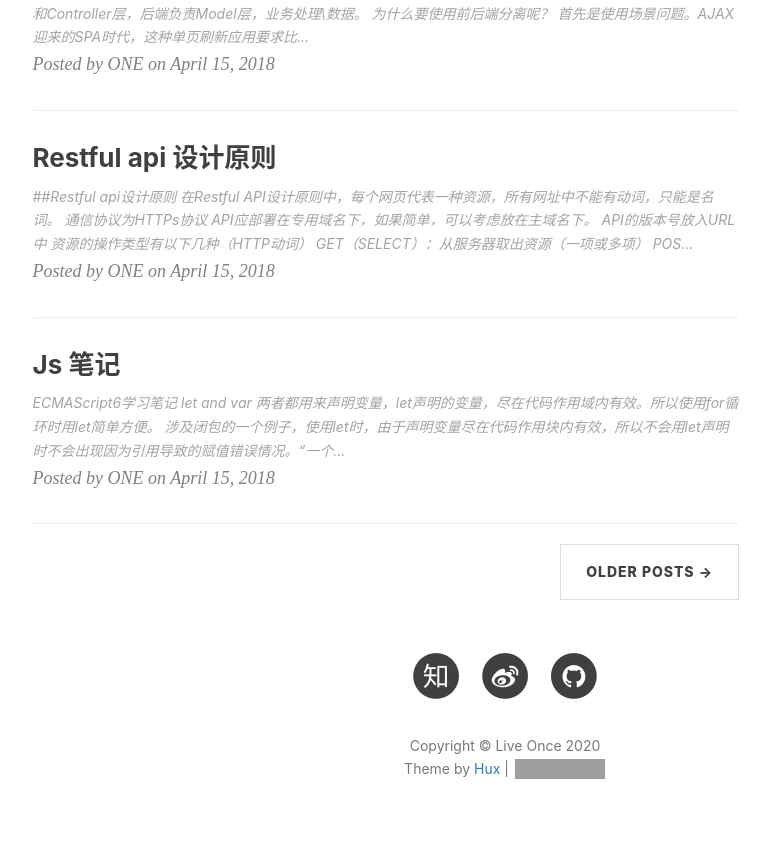
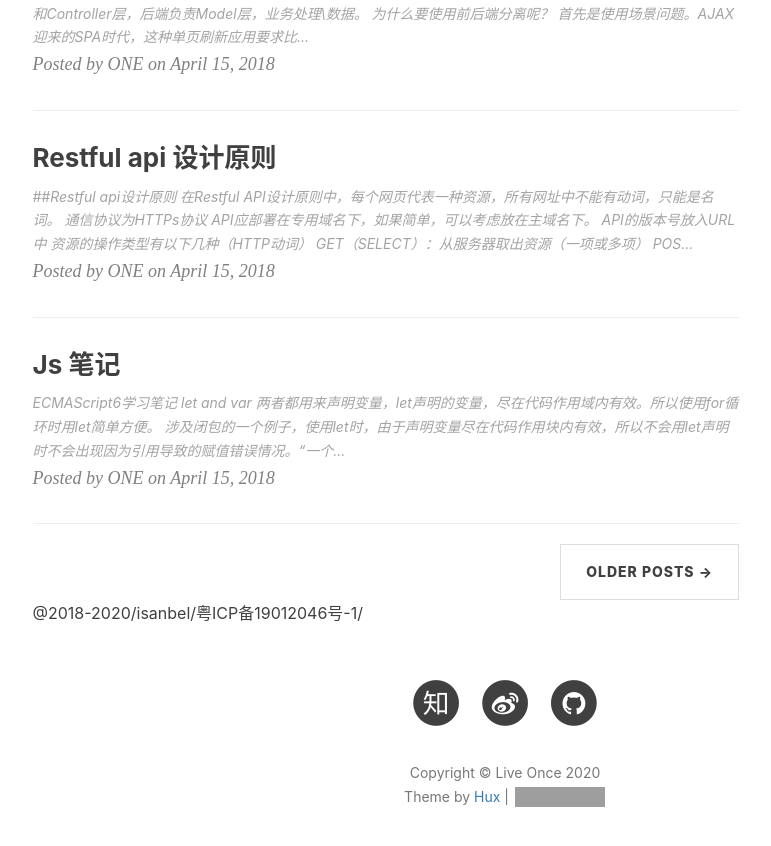
Before and after one commit to YinghongZhang/yinghongzhang.github.io, a Jekyll site: the page built from index.html, in a window 1280 px wide and 900 px high, scrolled down 2124 px. Shown: the top 846 px of the window, without its empty margins (135-906 px from the left). Built offline with Jekyll 4.4.1, drawn with Linux system fonts in a browser that asks for light colours; nearby versions of some CDN libraries; the list of posts is cut into pages by our own code; comment, search, counter and statistics services are not loaded; grey boxes are pictures that could not be loaded.

Commit message:
网站备案

```diff
--- a/index.html
+++ b/index.html
@@ -40,3 +40,7 @@ description: "好恶但由世人评，世人难辨我真假"
     {% endif %}
 </ul>
 {% endif %}
+
+<div>
+    @2018-2020/isanbel/粤ICP备19012046号-1/
+</div>
```
